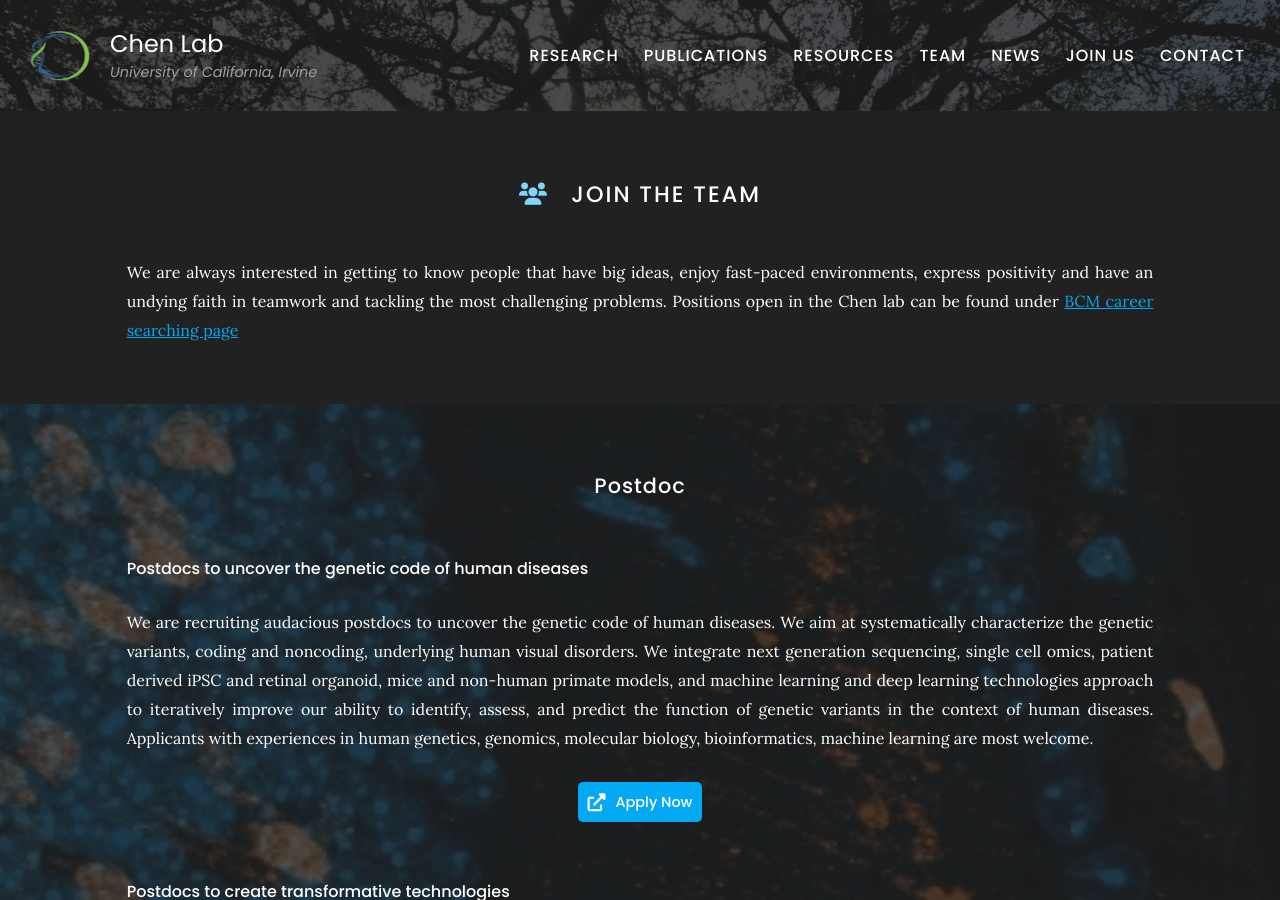
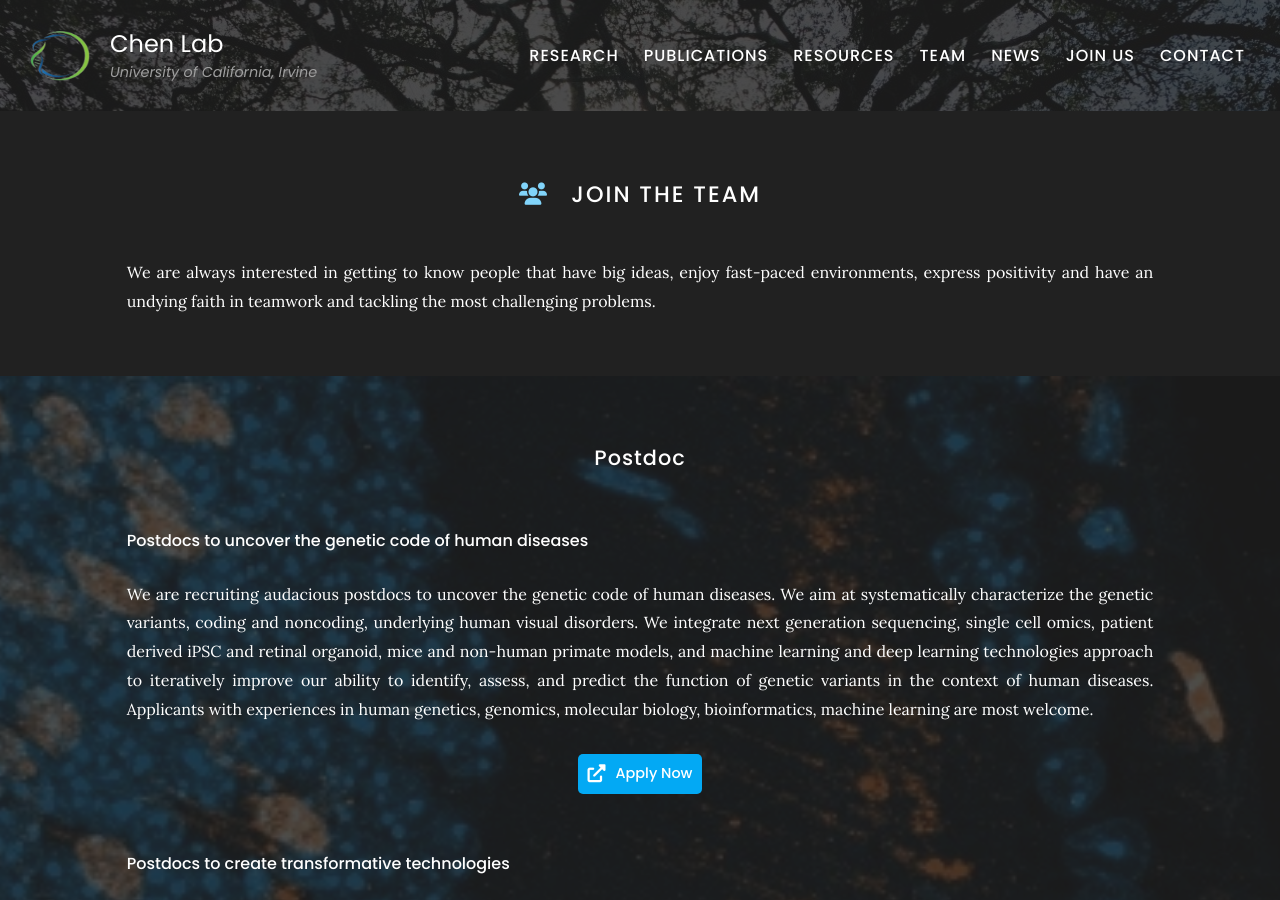
Before and after one commit to RCHENLAB/rchenlab.github.io, a Jekyll site: the page built from Join us/index.md, in a window 1280 px wide and 900 px high. Built offline with Jekyll 4.4.1, drawn with Linux system fonts in a browser that asks for light colours.

Commit message:
Update index.md

```diff
--- a/Join us/index.md
+++ b/Join us/index.md
@@ -8,7 +8,7 @@ nav:
 # <i class="fas fa-users"></i>Join The Team
 
 We are always interested in getting to know people that have big ideas, enjoy fast-paced environments, express positivity and have an undying faith in teamwork and tackling the most challenging problems.
-Positions open in the Chen lab can be found under [BCM career searching page](https://jobs.bcm.edu/search/?createNewAlert=false&q=&optionsFacetsDD_title=&optionsFacetsDD_dept=Molecular+%26+Human+Genetics+-+R.+Chen+%2890006737%29&optionsFacetsDD_department=&optionsFacetsDD_customfield1=)
+
 
 {% include section.html background="images/regeneration.jpg" dark=true%}
 ## Postdoc
@@ -16,7 +16,7 @@ Positions open in the Chen lab can be found under [BCM career searching page](ht
 
 We are recruiting audacious postdocs to uncover the genetic code of human diseases. We aim at systematically characterize the genetic variants, coding and noncoding, underlying human visual disorders. We integrate next generation sequencing, single cell omics, patient derived iPSC and retinal organoid, mice and non-human primate models, and machine learning and deep learning technologies approach to iteratively improve our ability to identify, assess, and predict the function of genetic variants in the context of human diseases.  Applicants with experiences in human genetics, genomics, molecular biology, bioinformatics, machine learning are most welcome.
 
-{% include link.html type="external" link="mailto:ruichen@bcm.edu" text="Apply Now" icon="" style="button" %}
+{% include link.html type="external" link="mailto:rui.chen@uci.edu" text="Apply Now" icon="" style="button" %}
 {:.center}
 
 
@@ -24,7 +24,7 @@ We are recruiting audacious postdocs to uncover the genetic code of human diseas
 
 We welcome innovative postdocs who will push the limit of current technologies and software tools.  We are interested in advancing single cell omics technologies and applying cutting edge technologies to answer important biological questions.  Ph.D.s in genomics, bioinformatics, cell and molecular biology, neuroscience, and quantitative sciences are most welcome.
 
-{% include link.html type="external" link="mailto:ruichen@bcm.edu" text="Apply Now" icon="" style="button" %}
+{% include link.html type="external" link="mailto:rui.chen@uci.edu" text="Apply Now" icon="" style="button" %}
 {:.center}
 
 
@@ -32,7 +32,7 @@ We welcome innovative postdocs who will push the limit of current technologies a
 
 We are looking for postdocs who are motivated to develop new cures for retinal degenerative diseases using the emerging genome editing approach.  The retina is an ideal system to test and optimize the genome editing technologies as novel therapeutic approaches.  In collaboration with various groups, our aim is to bring these exciting new technologies to human trial.
 
-{% include link.html type="external" link="mailto:ruichen@bcm.edu" text="Apply Now" icon="" style="button" %}
+{% include link.html type="external" link="mailto:rui.chen@uci.edu" text="Apply Now" icon="" style="button" %}
 {:.center}
 
 <br><br><br>
@@ -46,5 +46,5 @@ If you are interested in learning more about genetics and genomics of human dise
 - Development of novel gene therapeutics through genome editing.
 - Neural regeneration and therapy.
 
-{% include link.html type="external" link="mailto:ruichen@bcm.edu" text="Apply Now" icon="" style="button" %}
+{% include link.html type="external" link="mailto:rui.chen@uci.edu" text="Apply Now" icon="" style="button" %}
 {:.center}
```
